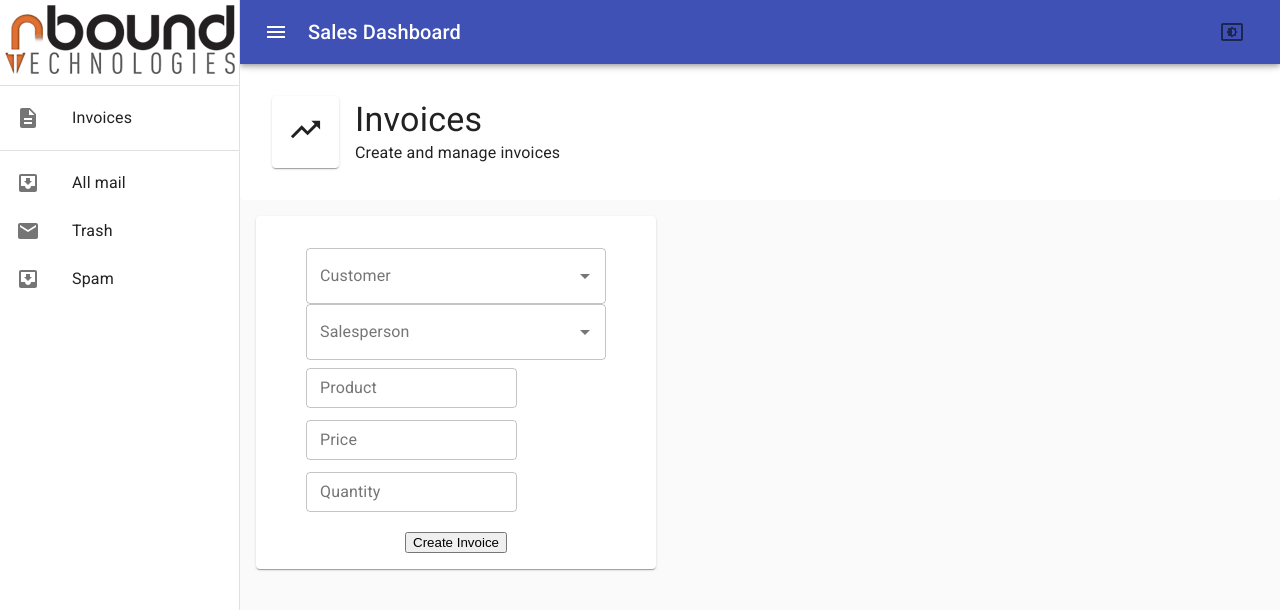
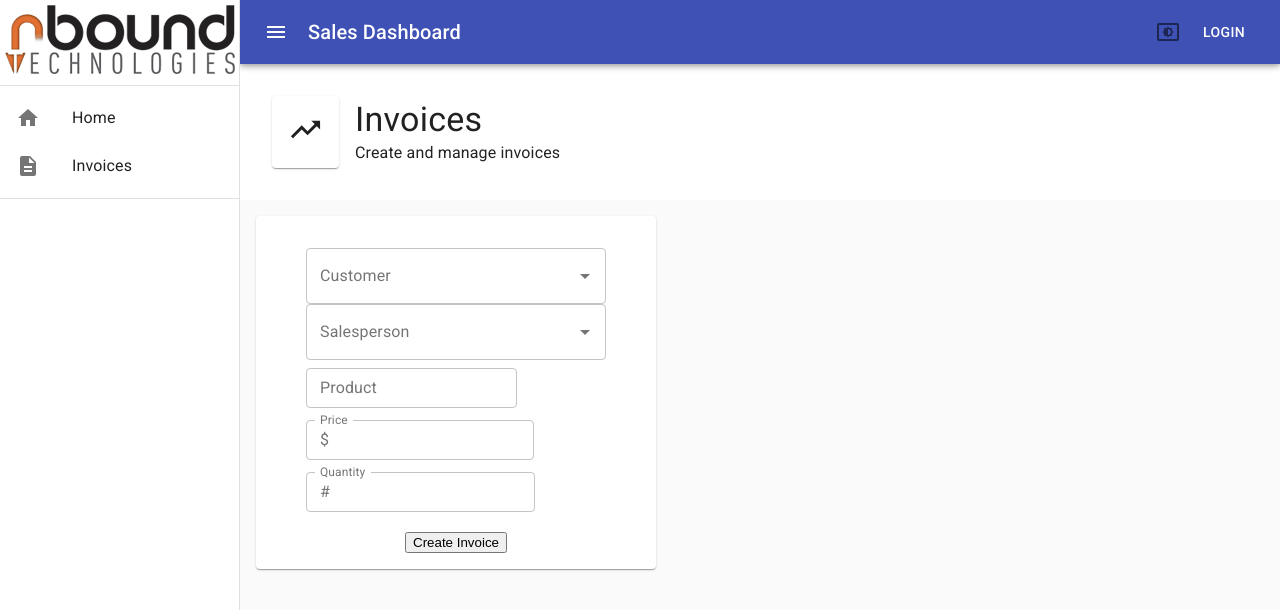
Before and after one commit to cwil423/sales-dashboard-front, a React (Create React App) app: page /invoice in a window 1280 px wide. Shown: the top 610 px of the page. Built offline with nearby package versions, Linux system fonts and the light colour scheme.

Commit message:
added prettier and eslint rules

```diff
--- a/src/Components/Header.js
+++ b/src/Components/Header.js
@@ -8,7 +8,6 @@ import IconButton from '@material-ui/core/IconButton';
 import MenuIcon from '@material-ui/icons/Menu';
 import Image from '../assets/images/quickbooks.png';
 import hoverImage from '../assets/images/quickbooksHover.png';
-import { PinDropSharp } from '@material-ui/icons';
 import SettingsBrightnessIcon from '@material-ui/icons/SettingsBrightness';
 import { useDispatch } from 'react-redux';
 
@@ -32,7 +31,7 @@ const useStyles = makeStyles((theme) => ({
     border: 'none',
     borderRadius: '5px',
     cursor: 'pointer',
-    '&:hover': {backgroundImage: `url(${hoverImage})`}
+    '&:hover': { backgroundImage: `url(${hoverImage})` },
   },
 }));
 
@@ -46,20 +45,27 @@ export default function Header(props) {
     quickbooksButton = (
       <a
         className={classes.quickbooksButton}
-        href={'http://localhost:4000/oauth'}>
+        href={'http://localhost:4000/oauth'}
+      >
+        Button
       </a>
-    )
-  };
+    );
+  }
 
   const themeHandler = () => {
-    dispatch({type: 'SET_THEME'})
-  }
+    dispatch({ type: 'SET_THEME' });
+  };
 
   return (
     <div className={classes.root}>
-      <AppBar position="static" color='primary'>
+      <AppBar position="static" color="primary">
         <Toolbar>
-          <IconButton edge="start" className={classes.menuButton} color="inherit" aria-label="menu">
+          <IconButton
+            edge="start"
+            className={classes.menuButton}
+            color="inherit"
+            aria-label="menu"
+          >
             <MenuIcon />
           </IconButton>
           <Typography variant="h6" className={classes.title}>
@@ -72,6 +78,7 @@ export default function Header(props) {
           <IconButton onClick={themeHandler}>
             <SettingsBrightnessIcon />
           </IconButton>
+          <Button color="inherit">Login</Button>
         </Toolbar>
       </AppBar>
     </div>
--- a/src/Components/Home.js
+++ b/src/Components/Home.js
@@ -6,24 +6,25 @@ import Header from './Header';
 import SideMenu from './SideMenu';
 import { makeStyles } from '@material-ui/core';
 
-const useStyles = makeStyles(theme => ({
+const useStyles = makeStyles((theme) => ({
   root: {
     paddingLeft: '240px',
     width: '100%',
-  }
-}))
+  },
+}));
 
 const Home = () => {
   const classes = useStyles();
   const [authToken, setAuthToken] = useState();
 
   const getAccessToken = () => {
-    axios.get('http://localhost:4000/oauth/accessToken')
-      .then(response => setAuthToken({token: response.data[0].value}))
-  }
+    axios
+      .get('http://localhost:4000/oauth/accessToken')
+      .then((response) => setAuthToken({ token: response.data[0].value }));
+  };
 
   useEffect(() => {
-    getAccessToken()
+    getAccessToken();
   }, []);
 
   // useEffect(() => {
@@ -34,23 +35,24 @@ const Home = () => {
     axios({
       method: 'post',
       url: 'http://localhost:4000/quickbooks',
-      data: [authToken]
-    }).then(response => {console.log(response)})}
+      data: [authToken],
+    }).then((response) => {
+      console.log(response);
+    });
+  };
 
   return (
     <div className={classes.root}>
       <SideMenu />
-      <Header quickbooksButton={false}/>
+      <Header quickbooksButton={false} />
       <PageHeader
-        icon={<AssessmentIcon fontSize='large'/>}
+        icon={<AssessmentIcon fontSize="large" />}
         title="Home Dashboard"
         subtitle="General graphs and trends."
       />
-
       <button onClick={apiCallHandler}>Click</button>
     </div>
-
-   );
-}
+  );
+};
 
 export default Home;
--- a/src/Components/Invoice.js
+++ b/src/Components/Invoice.js
@@ -2,6 +2,7 @@ import React, { useState } from 'react';
 import Header from './Header';
 import PageHeader from './PageHeader';
 import TrendingUpIcon from '@material-ui/icons/TrendingUp';
+import InputAdornment from '@material-ui/core/InputAdornment';
 import Autocomplete from '@material-ui/lab/Autocomplete';
 import SideMenu from './SideMenu';
 import axios from 'axios';
@@ -19,57 +20,53 @@ const useStyles = makeStyles((theme) => ({
     justifyContent: 'center',
     margin: theme.spacing(2),
     padding: theme.spacing(2),
-    width: '400px'
+    width: '400px',
   },
   form: {
-    margin: theme.spacing(2)
-  }
+    margin: theme.spacing(2),
+  },
 }));
-
-
 
 const Invoice = () => {
   const classes = useStyles();
   const [customers, setCustomers] = useState([]);
   const [salespeople, setSalespeople] = useState([]);
+  // const [price, setprice] = useState(0);
+  // const [quantity, setquantity] = useState(0);
 
   const createInvoiceHandler = () => {
     axios({
       method: 'post',
       url: 'http://localhost:4000/sales/invoice',
-      data: {
-
-      }
-    })
-  }
+      data: {},
+    });
+  };
 
   const getCustomerHandler = (letters) => {
     axios({
       method: 'post',
       url: 'http://localhost:4000/sales/customers',
-      data: {letters: letters}
-    }).then(response => {
-      setCustomers(response.data)
-      }
-    )
-  }
+      data: { letters: letters },
+    }).then((response) => {
+      setCustomers(response.data);
+    });
+  };
 
   const getSalespersonHandler = (letters) => {
     axios({
       method: 'post',
       url: 'http://localhost:4000/sales/salespeople',
-      data: {letters: letters}
-    }).then(response => {
-      setSalespeople(response.data)
-      }
-    )
-  }
+      data: { letters: letters },
+    }).then((response) => {
+      setSalespeople(response.data);
+    });
+  };
 
   return (
     <div className={classes.root}>
-      <Header quickbooksButton/>
+      <Header quickbooksButton />
       <PageHeader
-        icon={<TrendingUpIcon fontSize='large'/>}
+        icon={<TrendingUpIcon fontSize="large" />}
         title="Invoices"
         subtitle="Create and manage invoices"
       />
@@ -80,17 +77,21 @@ const Invoice = () => {
             <Autocomplete
               id="combo-box-demo"
               options={customers}
-              getOptionLabel={(option) => `${option.first_name} ${option.last_name}`}
+              getOptionLabel={(option) =>
+                `${option.first_name} ${option.last_name}`
+              }
               style={{ width: 300 }}
-              renderInput={(params) => <TextField {...params} label="Customer" variant="outlined" />}
+              renderInput={(params) => (
+                <TextField {...params} label="Customer" variant="outlined" />
+              )}
               onInputChange={(event, newInputValue) => {
-                if (newInputValue != '') {
+                if (newInputValue !== '') {
                   let letters = newInputValue;
                   getCustomerHandler(letters);
                 }
               }}
               onChange={(event, newValue) => {
-                console.log(newValue)
+                console.log(newValue);
               }}
             />
           </div>
@@ -98,9 +99,13 @@ const Invoice = () => {
             <Autocomplete
               id="combo-box-demo"
               options={salespeople}
-              getOptionLabel={(option) => `${option.first_name} ${option.last_name}`}
+              getOptionLabel={(option) =>
+                `${option.first_name} ${option.last_name}`
+              }
               style={{ width: 300 }}
-              renderInput={(params) => <TextField {...params} label="Salesperson" variant="outlined" />}
+              renderInput={(params) => (
+                <TextField {...params} label="Salesperson" variant="outlined" />
+              )}
               onInputChange={(event, newInputValue) => {
                 if (newInputValue != '') {
                   let letters = newInputValue;
@@ -110,22 +115,45 @@ const Invoice = () => {
             />
           </div>
           <div>
-            <TextField id='outlined-basic' label='Product' variant='outlined' margin='dense' />
+            <TextField
+              id="outlined-basic"
+              label="Product"
+              variant="outlined"
+              margin="dense"
+            />
           </div>
           <div>
-            <TextField id='outlined-basic' label='Price' variant='outlined' margin='dense' />
+            <TextField
+              id="outlined-basic"
+              label="Price"
+              variant="outlined"
+              margin="dense"
+              InputProps={{
+                startAdornment: (
+                  <InputAdornment position="start">$</InputAdornment>
+                ),
+              }}
+            />
           </div>
           <div>
-            <TextField id='outlined-basic' label='Quantity' variant='outlined' margin='dense' />
+            <TextField
+              id="outlined-basic"
+              type="number"
+              label="Quantity"
+              variant="outlined"
+              margin="dense"
+              InputProps={{
+                startAdornment: (
+                  <InputAdornment position="start">#</InputAdornment>
+                ),
+              }}
+            />
           </div>
         </form>
         <button onClick={() => console.log(customers)}>Create Invoice</button>
       </Card>
-
-
-
     </div>
-   );
-}
+  );
+};
 
 export default Invoice;
--- a/src/Components/SideMenu.js
+++ b/src/Components/SideMenu.js
@@ -6,14 +6,13 @@ import Divider from '@material-ui/core/Divider';
 import ListItem from '@material-ui/core/ListItem';
 import ListItemIcon from '@material-ui/core/ListItemIcon';
 import ListItemText from '@material-ui/core/ListItemText';
-import InboxIcon from '@material-ui/icons/MoveToInbox';
+import HomeIcon from '@material-ui/icons/Home';
 import DescriptionIcon from '@material-ui/icons/Description';
-import MailIcon from '@material-ui/icons/Mail';
 import Image from '../assets/images/inbound.png';
 
 import { Link } from 'react-router-dom';
 
-const useStyles = makeStyles(theme => ({
+const useStyles = makeStyles((theme) => ({
   drawer: {
     width: '240px',
     flexShrink: 0,
@@ -24,8 +23,8 @@ const useStyles = makeStyles(theme => ({
   },
   links: {
     textDecoration: 'none',
-    color: theme.palette.text.primary
-  }
+    color: theme.palette.text.primary,
+  },
 }));
 
 const SideMenu = () => {
@@ -46,24 +45,26 @@ const SideMenu = () => {
       </div>
       <Divider />
       <List>
-          <Link to='/invoice' className={classes.links}>
+        <Link to="/home" className={classes.links}>
           <ListItem button key={1}>
-                <ListItemIcon><DescriptionIcon /></ListItemIcon>
+            <ListItemIcon>
+              <HomeIcon />
+            </ListItemIcon>
+            <ListItemText primary={'Home'} />
+          </ListItem>
+        </Link>
+        <Link to="/invoice" className={classes.links}>
+          <ListItem button key={1}>
+            <ListItemIcon>
+              <DescriptionIcon />
+            </ListItemIcon>
             <ListItemText primary={'Invoices'} />
           </ListItem>
         </Link>
       </List>
       <Divider />
-        <List>
-          {['All mail', 'Trash', 'Spam'].map((text, index) => (
-            <ListItem button key={text}>
-              <ListItemIcon>{index % 2 === 0 ? <InboxIcon /> : <MailIcon />}</ListItemIcon>
-              <ListItemText primary={text} />
-            </ListItem>
-          ))}
-        </List>
     </Drawer>
   );
-}
+};
 
 export default SideMenu;
```
Also changed, not shown: package.json (+13 -0 lines), src/App.js (+8 -10 lines), src/Components/SalesForm.js (+2 -8 lines), .eslintrc.json (added), 2 other files (tests, documents, lock files or other folders). Lines whose indentation alone changed are shown as unchanged.
